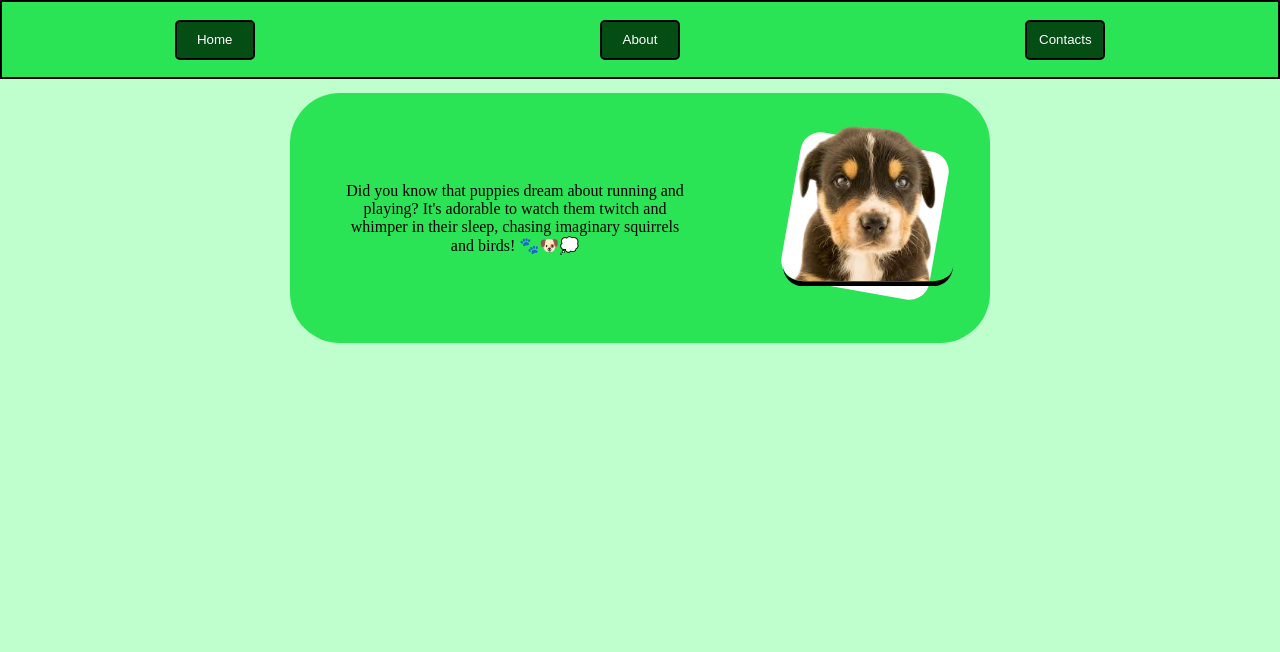
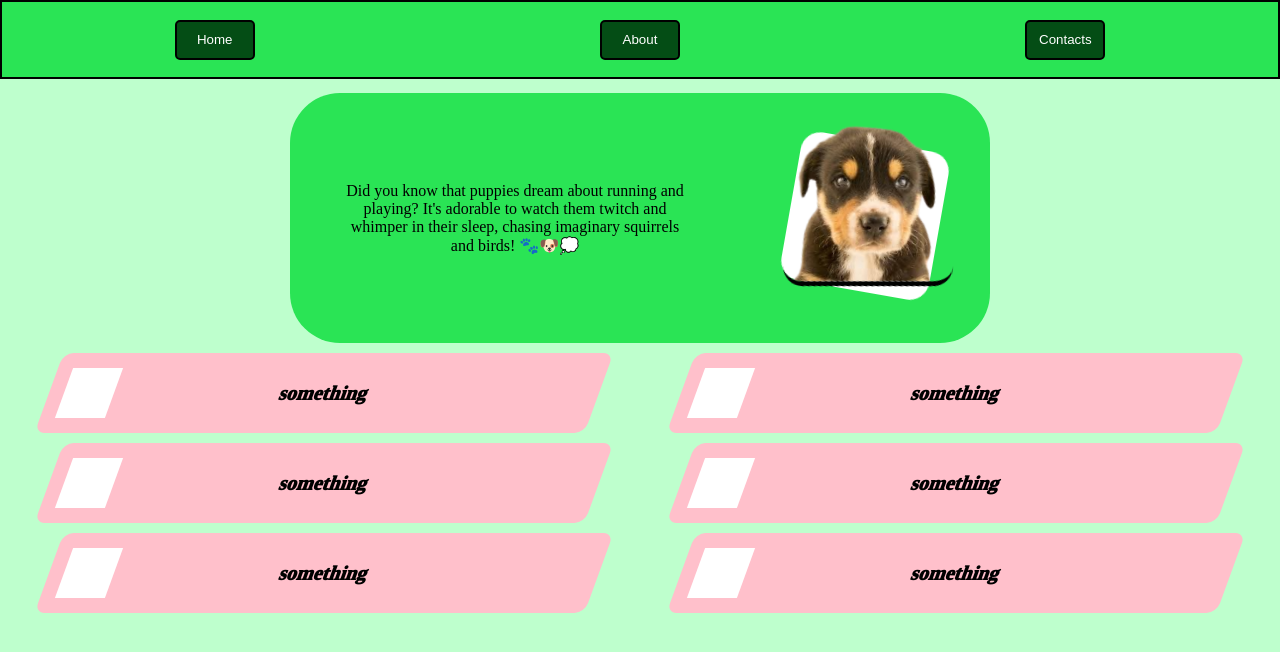
Before and after one commit to sanatan223/me, a plain HTML site: page index.html in a window 1280 px wide. Drawn offline with Linux system fonts and the light colour scheme.

Commit message:
added the different banners for different skills

```diff
--- a/index.html
+++ b/index.html
@@ -20,5 +20,29 @@
             </div>
         </div>
     </div>
+    <div class="skills">
+        <div>
+            <div class="skill">
+                <div class="skill-logo"></div>
+                something</div>
+            <div class="skill">
+                <div class="skill-logo"></div>
+                something</div>
+            <div class="skill">
+                <div class="skill-logo"></div>
+                something</div>
+        </div>
+        <div>
+            <div class="skill">
+                <div class="skill-logo"></div>
+                something</div>
+            <div class="skill">
+                <div class="skill-logo"></div>
+                something</div>
+            <div class="skill">
+                <div class="skill-logo"></div>
+                something</div>
+        </div>
+    </div>
 </body>
 </html>
--- a/styles/navbar.css
+++ b/styles/navbar.css
@@ -1,7 +1,9 @@
 body{
     background-color: #beffcd;
     display: flex;
-    justify-content: center;
+    flex-direction: column;
+    align-items: center;
+    height: 1000px;
 }
 
 .navbar{
@@ -71,3 +73,32 @@ body{
     border-bottom: 5px solid black;
     border-radius: 20px;
 }
+
+.skills{
+    display: flex;
+    justify-content: space-around;
+    width: 100%;
+}
+
+.skill{
+    background-color: pink;
+    border-radius: 10px;
+    margin: 10px;
+    height: 80px;
+    width: 550px;
+    transform: skew(-20deg);
+    display: flex;
+    align-items: center;
+    justify-content: center;
+    position: relative;
+    font-weight: 1000;
+    font-size: 20px;
+}
+
+.skill-logo{
+    height: 50px;
+    width: 50px;
+    background-color: white;
+    position: absolute;
+    left: 15px;
+}
```
